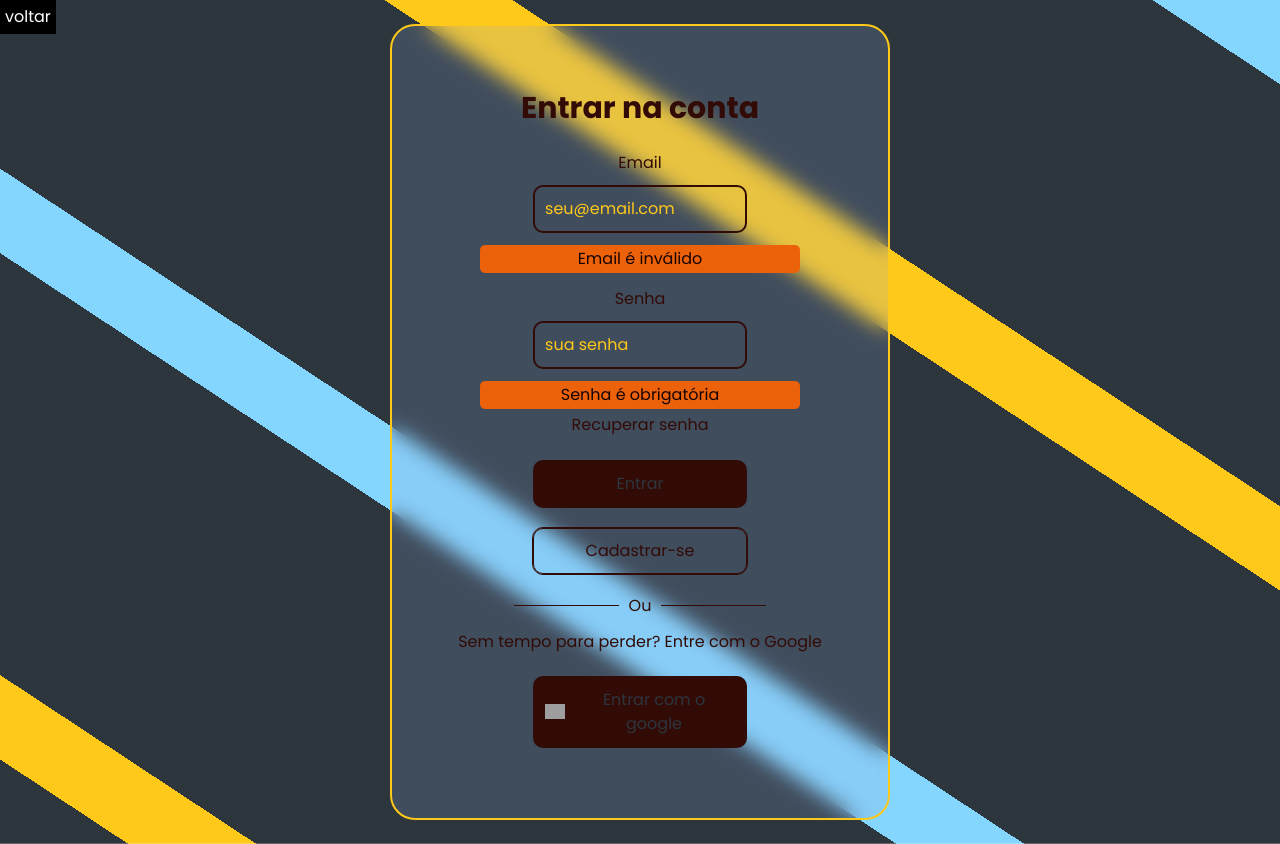
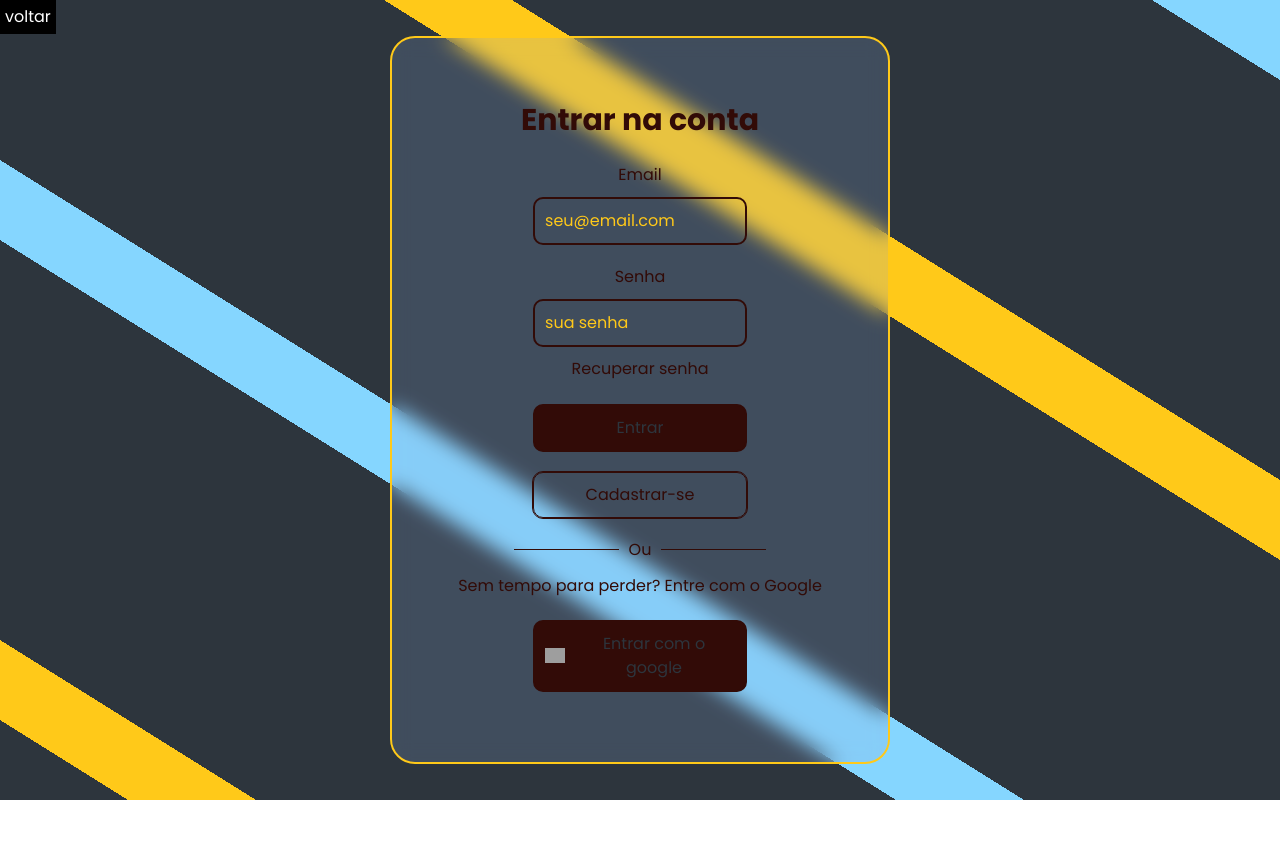
Before and after one commit to Secretaria-Gestao/TCC-ETEC, a React (Vite) app in the folder web/: page /login in a window 1280 px wide. After the commit the page ends 800 px from the top, so only its background shows below. Built offline with nearby package versions, Linux system fonts and the light colour scheme; grey boxes are pictures that could not be loaded.

Commit message:
tirando erros dos erros

```diff
--- a/web/src/global.css
+++ b/web/src/global.css
@@ -73,7 +73,7 @@ button[disabled] {
     margin: 2px 0px 4px 0px;
     padding: 2px 10px 2px 10px;
     border-radius: 5px;
-    width: 25vw;
+    width: 55%;
 }
 
 
--- a/web/src/pages/Cadastro/components/CadastroCliente/CadastroCliente.jsx
+++ b/web/src/pages/Cadastro/components/CadastroCliente/CadastroCliente.jsx
@@ -14,6 +14,8 @@ function CadastroCliente() {
         senha: ""
     })
 
+    const [mandou, setMandou] = useState(0)
+
     function mudarValor(evento) {
         const nomeCampo = evento.target.name
         const valorCampo = evento.target.value
@@ -26,7 +28,7 @@ function CadastroCliente() {
 
     async function enviarFormulario(event) {
         event.preventDefault()
-
+        setMandou(1)
         const resultado = await cadastrarCliente(formulario.nome, formulario.email, formulario.senha)
 
         if (resultado) {
@@ -48,28 +50,61 @@ function CadastroCliente() {
                             <label htmlFor="userName">Nome</label><br />
                             <input id="userName" name="nome" placeholder="Seu nome" onChange={mudarValor} />
                         </div>
+
+                        {
+                            mandou > 0 && (
+                                !formulario.nome ? (
+                                    <div className="error" id="password-required-error">
+                                        Nome é obrigatório
+                                    </div>
+                                )
+                                : <div></div>
+                            )
+                        }
                     </div>
 
                     <div className="campo">
                         <label htmlFor="email">Email</label>
                         <input type="email" name="email" id="email" placeholder="seu@email.com" onChange={mudarValor} />
 
-                        <div className="error" id="email-required-error">
+                        {
+                            mandou > 0 && (
+                                !formulario.email ? (
+                                    <div className="error" id="password-required-error">
                                         Email é obrigatório
                                     </div>
+                                )
+                                : <div></div>
+                            )
+                        }
 
+                        {
+                            formulario.email.length > 0 && (
+
+                                !/\S+@\S+\.\S+/.test(formulario.email) && (
                                     <div className="error" id="email-invalid-error">
                                     Email é inválido
                                 </div>
+                                )
+                            )
+                        }
+
                     </div>
 
                     <div className="campo">
                         <label htmlFor="senha">Senha</label>
                         <input type="password" name="senha" id="password" placeholder="sua senha" onChange={mudarValor} />
 
+                        {
+                            mandou > 0 && (
+                                !formulario.senha ? (
                                     <div className="error" id="password-required-error">
                                         Senha é obrigatória
                                     </div>
+                                )
+                                : <div></div>
+                            )
+                        }
                     </div>
 
                     <button type="submit" className="solid" id="login-button">
--- a/web/src/pages/Login/components/FormularioLogin/FormularioLogin.jsx
+++ b/web/src/pages/Login/components/FormularioLogin/FormularioLogin.jsx
@@ -14,6 +14,8 @@ function FormularioLogin() {
         senha: ""
     })
 
+    const [mandou, setMandou] = useState(0)
+
     function mudarValor(evento) {
         const nomeCampo = evento.target.name
         const valorCampo = evento.target.value
@@ -27,6 +29,7 @@ function FormularioLogin() {
     async function enviarFormulario(event) {
         event.preventDefault()
 
+        setMandou(1)
         const resultado = await logar(formulario.email, formulario.senha)
 
         if (resultado) {
@@ -48,17 +51,27 @@ function FormularioLogin() {
                         <label htmlFor="email">Email</label>
                         <input type="email" name="email" id="email" placeholder="seu@email.com" onChange={mudarValor} />
 
-                        {formulario.email ? (
-                            <div className="error" id="email-required-error">
+                        {
+                            mandou > 0 && (
+                                !formulario.email ? (
+                                    <div className="error" id="password-required-error">
                                         Email é obrigatório
                                     </div>
-                        ): <div></div>}
+                                )
+                                : <div></div>
+                            )
+                        }
 
-                        {!/\S+@\S+\.\S+/.test(formulario.email) && (
+                        {
+                            formulario.email.length > 0 && (
+
+                                !/\S+@\S+\.\S+/.test(formulario.email) && (
                                     <div className="error" id="email-invalid-error">
                                     Email é inválido
                                 </div>
-                        )}
+                                )
+                            )
+                        }
 
                     </div>
 
@@ -66,9 +79,17 @@ function FormularioLogin() {
                         <label htmlFor="senha">Senha</label>
                         <input type="password" name="senha" id="password" placeholder="sua senha" onChange={mudarValor} />
 
+                        {
+                            mandou > 0 && (
+                                !formulario.senha ? (
                                     <div className="error" id="password-required-error">
                                         Senha é obrigatória
                                     </div>
+                                )
+                                : <div></div>
+                            )
+                        }
+
                     </div>
 
                     <button type="button" className="clear" id="recover-password-button">
```
Lines whose indentation alone changed are shown as unchanged.
